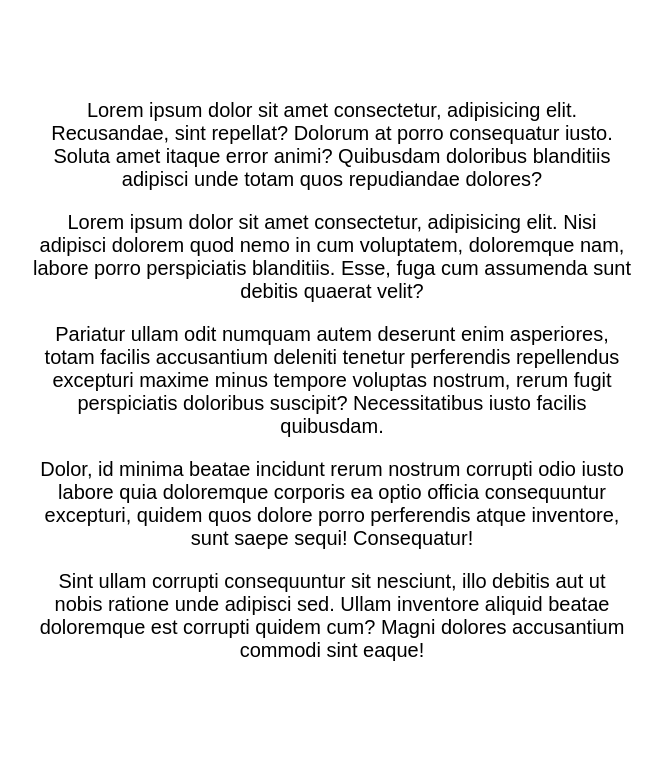
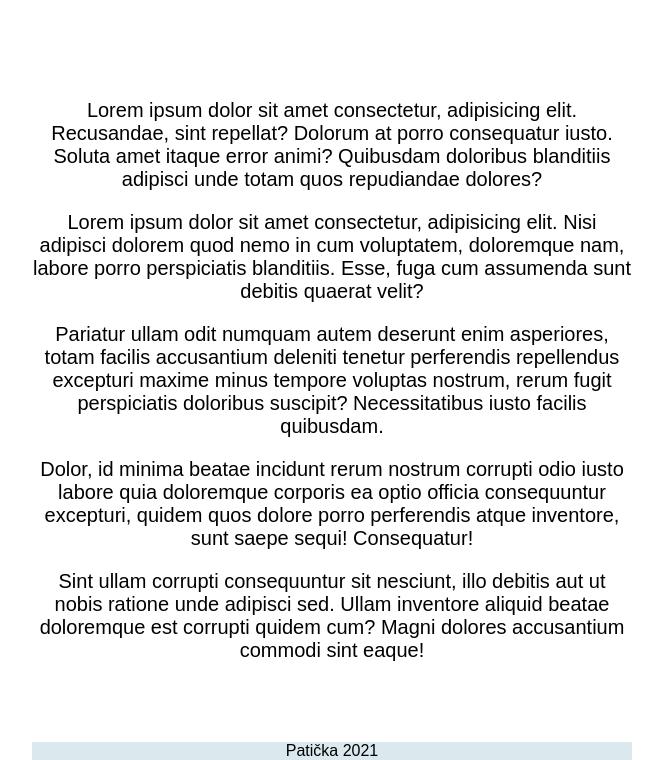
Before and after one commit to Miriris/git--cviceni, a plain HTML site: page index.html in a window 1280 px wide. Shown: the part 61-821 px from the top of the page, without its empty margins (308-971 px from the left). Drawn offline with Linux system fonts and the light colour scheme.

Commit message:
Ppatička

```diff
--- a/index.html
+++ b/index.html
@@ -20,4 +20,5 @@
 
   </main>
 </body>
+<footer>Patička 2021</footer>
 </html>
--- a/styly.css
+++ b/styly.css
@@ -17,3 +17,7 @@ main {
 	padding: 3em 0;
 	font-size: 20px;
 }
+
+footer {
+  background-color: #dbe9ee;
+}
```
